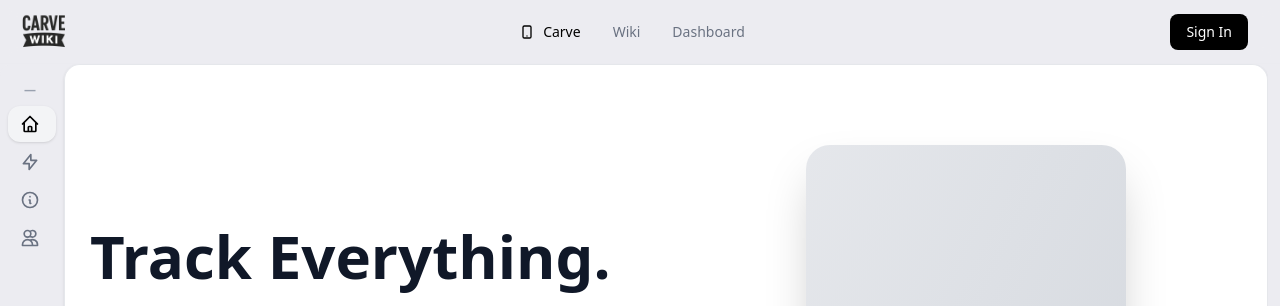
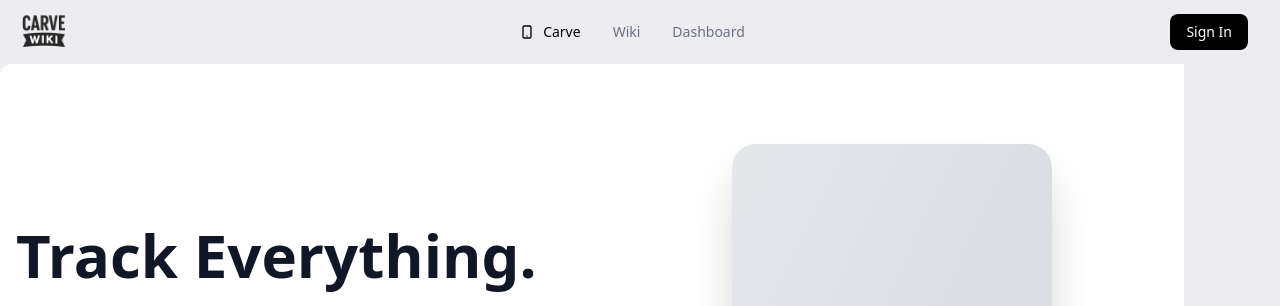
Before and after one commit to SickoFurkan/carve.w, a Next.js app: page / in a window 1280 px wide. Shown: the top 306 px of the page. Built offline with nearby package versions, Linux system fonts and the light colour scheme; no server answers.

Commit message:
fix: remove AppContent from root layout to prevent double sidebars

```diff
--- a/app/layout.tsx
+++ b/app/layout.tsx
@@ -1,9 +1,8 @@
 import type { Metadata } from "next";
 import { Geist, Geist_Mono } from "next/font/google";
 import "./globals.css";
-import { AppShell, AppBody, AppContent } from "@/components/app/app-shell";
+import { AppShell, AppBody } from "@/components/app/app-shell";
 import { AppHeader } from "@/components/app/app-header";
-import { AppSidebar } from "@/components/app/app-sidebar";
 import { createClient } from "@/lib/supabase/server";
 
 const geistSans = Geist({
@@ -69,10 +68,7 @@ export default async function RootLayout({
           <div className="fixed top-16 left-0 right-2 bottom-2 md:right-2 md:bottom-2 lg:right-3 lg:bottom-3">
             <AppShell>
               <AppBody>
-                <AppSidebar />
-                <AppContent padded={false}>
-                  {children}
-                </AppContent>
+                {children}
               </AppBody>
             </AppShell>
           </div>
```
